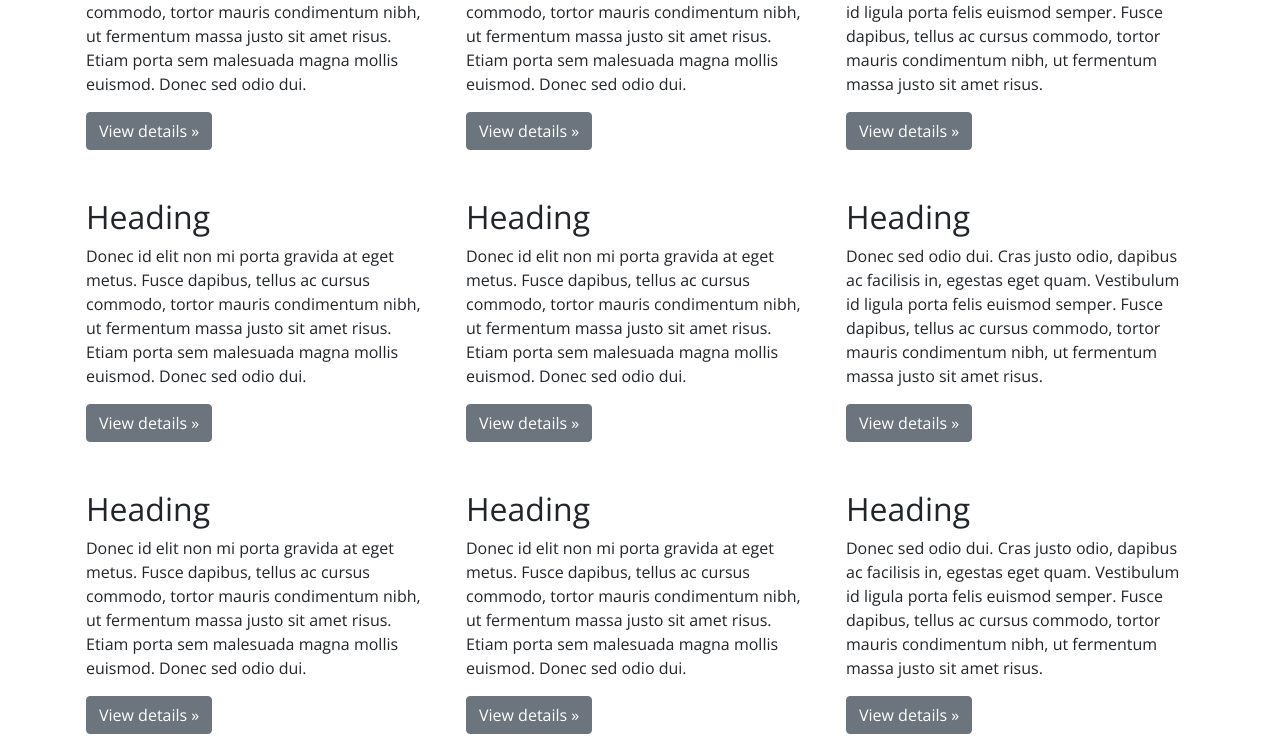
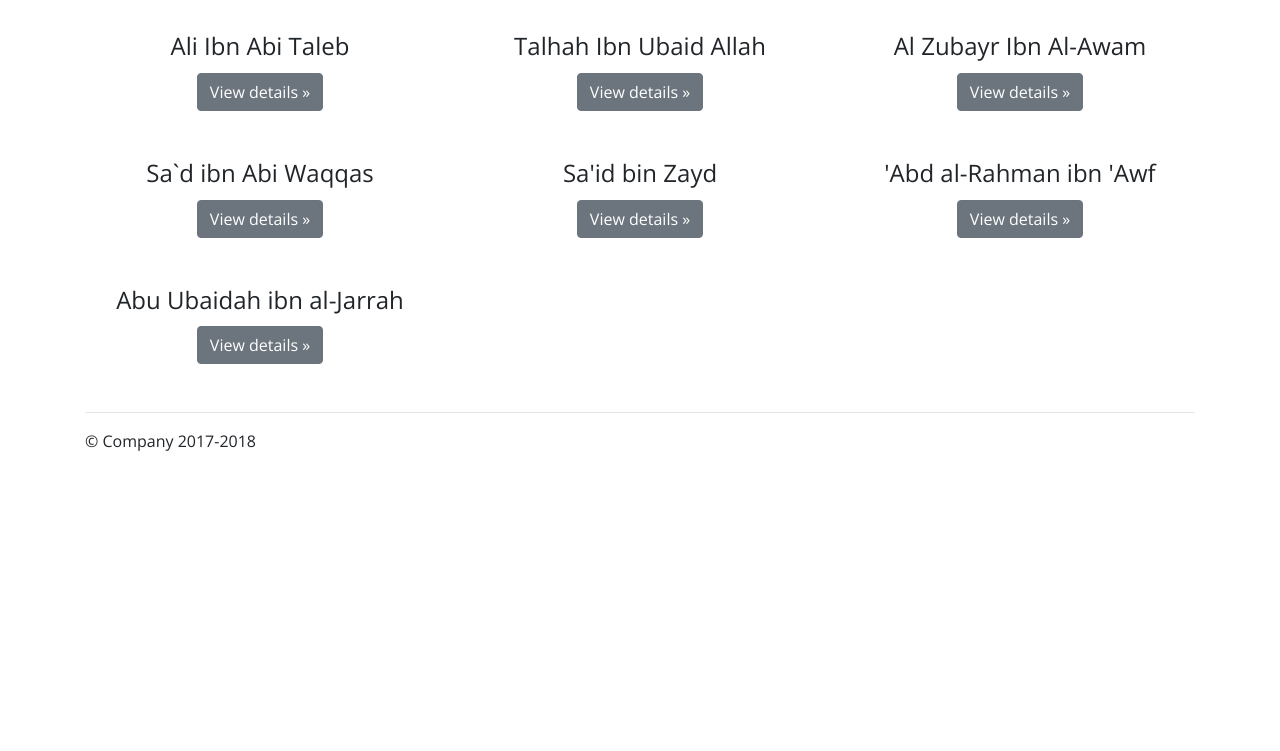
Before and after one commit to NourEl-dinAhmed/the-ten-promised-paradise, a plain HTML site: page index.html in a window 1280 px wide. Shown: the part 542-1293 px from the top of the page. After the commit the page ends 1011 px from the top, so only its background shows below. Drawn offline with nearby package versions, Linux system fonts and the light colour scheme.

Commit message:
"chnaged layout for the 'main' content and fixed a bug in the navbar'"

```diff
--- a/css/custom.css
+++ b/css/custom.css
@@ -16,3 +16,9 @@ body {
                0 10px 10px rgba(0,0,0,.2),
                0 20px 20px rgba(0,0,0,.15);
 }
+
+@media ( min-width: 768px) {
+    .navbar-brand {
+        margin-left: 3rem;
+    }
+}
--- a/index.html
+++ b/index.html
@@ -22,7 +22,7 @@
         <button class="navbar-toggler" type="button" data-toggle="collapse" data-target="#toggler" aria-controls="toggler" aria-expanded="false" aria-label="Toggle navigation">
           <span class="navbar-toggler-icon"></span>
         </button>
-        <a class="navbar-brand ml-5 font-weight-bold" href="#">The Ten Promised Paradise</a>
+        <a class="navbar-brand font-weight-bold" href="#">The Ten Promised Paradise</a>
 
         <div class="collapse navbar-collapse" id="toggler">
           <ul class="navbar-nav mr-auto mt-2 mt-lg-0">
@@ -49,59 +49,49 @@
       <div class="container">
         <!-- row 1 -->
         <div class="row">
-          <div class="col-md-4 p-3">
-            <h2>Heading</h2>
-            <p>Donec id elit non mi porta gravida at eget metus. Fusce dapibus, tellus ac cursus commodo, tortor mauris condimentum nibh, ut fermentum massa justo sit amet risus. Etiam porta sem malesuada magna mollis euismod. Donec sed odio dui. </p>
-            <p><a class="btn btn-secondary" href="#" role="button">View details &raquo;</a></p>
+          <div class="col-md-4 d-flex justify-content-center align-items-center flex-column">
+            <h4>Abu Bakr</h4>
+            <p class="pt-1"><a class="btn btn-secondary" href="#" role="button">View details &raquo;</a></p>
           </div>
-          <div class="col-md-4 p-3">
-            <h2>Heading</h2>
-            <p>Donec id elit non mi porta gravida at eget metus. Fusce dapibus, tellus ac cursus commodo, tortor mauris condimentum nibh, ut fermentum massa justo sit amet risus. Etiam porta sem malesuada magna mollis euismod. Donec sed odio dui. </p>
-            <p><a class="btn btn-secondary" href="#" role="button">View details &raquo;</a></p>
+          <div class="col-md-4 d-flex justify-content-center align-items-center flex-column p-3">
+            <h4>Umar Ibn Al khatab</h4>
+            <p class="pt-1"><a class="btn btn-secondary" href="#" role="button">View details &raquo;</a></p>
           </div>
-          <div class="col-md-4 p-3">
-            <h2>Heading</h2>
-            <p>Donec sed odio dui. Cras justo odio, dapibus ac facilisis in, egestas eget quam. Vestibulum id ligula porta felis euismod semper. Fusce dapibus, tellus ac cursus commodo, tortor mauris condimentum nibh, ut fermentum massa justo sit amet risus.</p>
-            <p><a class="btn btn-secondary" href="#" role="button">View details &raquo;</a></p>
+          <div class="col-md-4 d-flex justify-content-center align-items-center flex-column p-3">
+            <h4>Uthman Ibn Afan</h4>
+            <p class="pt-1"><a class="btn btn-secondary" href="#" role="button">View details &raquo;</a></p>
           </div>
         </div>
         <div class="row">
-          <div class="col-md-4 p-3">
-            <h2>Heading</h2>
-            <p>Donec id elit non mi porta gravida at eget metus. Fusce dapibus, tellus ac cursus commodo, tortor mauris condimentum nibh, ut fermentum massa justo sit amet risus. Etiam porta sem malesuada magna mollis euismod. Donec sed odio dui. </p>
-            <p><a class="btn btn-secondary" href="#" role="button">View details &raquo;</a></p>
+          <div class="col-md-4 d-flex justify-content-center align-items-center flex-column p-3">
+            <h4>Ali Ibn Abi Taleb</h4>
+            <p class="pt-1"><a class="btn btn-secondary" href="#" role="button">View details &raquo;</a></p>
           </div>
-          <div class="col-md-4 p-3">
-            <h2>Heading</h2>
-            <p>Donec id elit non mi porta gravida at eget metus. Fusce dapibus, tellus ac cursus commodo, tortor mauris condimentum nibh, ut fermentum massa justo sit amet risus. Etiam porta sem malesuada magna mollis euismod. Donec sed odio dui. </p>
-            <p><a class="btn btn-secondary" href="#" role="button">View details &raquo;</a></p>
+          <div class="col-md-4 d-flex justify-content-center align-items-center flex-column p-3">
+            <h4>Talhah Ibn Ubaid Allah</h4>
+            <p class="pt-1"><a class="btn btn-secondary" href="#" role="button">View details &raquo;</a></p>
           </div>
-          <div class="col-md-4 p-3">
-            <h2>Heading</h2>
-            <p>Donec sed odio dui. Cras justo odio, dapibus ac facilisis in, egestas eget quam. Vestibulum id ligula porta felis euismod semper. Fusce dapibus, tellus ac cursus commodo, tortor mauris condimentum nibh, ut fermentum massa justo sit amet risus.</p>
-            <p><a class="btn btn-secondary" href="#" role="button">View details &raquo;</a></p>
+          <div class="col-md-4 d-flex justify-content-center align-items-center flex-column p-3">
+            <h4>Al Zubayr Ibn Al-Awam</h4>
+            <p class="pt-1"><a class="btn btn-secondary" href="#" role="button">View details &raquo;</a></p>
           </div>
         </div>
         <div class="row">
-          <div class="col-md-4 p-3">
-            <h2>Heading</h2>
-            <p>Donec id elit non mi porta gravida at eget metus. Fusce dapibus, tellus ac cursus commodo, tortor mauris condimentum nibh, ut fermentum massa justo sit amet risus. Etiam porta sem malesuada magna mollis euismod. Donec sed odio dui. </p>
-            <p><a class="btn btn-secondary" href="#" role="button">View details &raquo;</a></p>
+          <div class="col-md-4 d-flex justify-content-center align-items-center flex-column p-3">
+            <h4>Sa`d ibn Abi Waqqas</h4>
+            <p class="pt-1"><a class="btn btn-secondary" href="#" role="button">View details &raquo;</a></p>
           </div>
-          <div class="col-md-4 p-3">
-            <h2>Heading</h2>
-            <p>Donec id elit non mi porta gravida at eget metus. Fusce dapibus, tellus ac cursus commodo, tortor mauris condimentum nibh, ut fermentum massa justo sit amet risus. Etiam porta sem malesuada magna mollis euismod. Donec sed odio dui. </p>
-            <p><a class="btn btn-secondary" href="#" role="button">View details &raquo;</a></p>
+          <div class="col-md-4 d-flex justify-content-center align-items-center flex-column p-3">
+            <h4>Sa'id bin Zayd</h4>
+            <p class="pt-1"><a class="btn btn-secondary" href="#" role="button">View details &raquo;</a></p>
           </div>
-          <div class="col-md-4 p-3">
-            <h2>Heading</h2>
-            <p>Donec sed odio dui. Cras justo odio, dapibus ac facilisis in, egestas eget quam. Vestibulum id ligula porta felis euismod semper. Fusce dapibus, tellus ac cursus commodo, tortor mauris condimentum nibh, ut fermentum massa justo sit amet risus.</p>
-            <p><a class="btn btn-secondary" href="#" role="button">View details &raquo;</a></p>
+          <div class="col-md-4 d-flex justify-content-center align-items-center flex-column p-3">
+            <h4>'Abd al-Rahman ibn 'Awf</h4>
+            <p class="pt-1"><a class="btn btn-secondary" href="#" role="button">View details &raquo;</a></p>
           </div>
-          <div class="col-md-4 p-3">
-            <h2>Heading</h2>
-            <p>Donec sed odio dui. Cras justo odio, dapibus ac facilisis in, egestas eget quam. Vestibulum id ligula porta felis euismod semper. Fusce dapibus, tellus ac cursus commodo, tortor mauris condimentum nibh, ut fermentum massa justo sit amet risus.</p>
-            <p><a class="btn btn-secondary" href="#" role="button">View details &raquo;</a></p>
+          <div class="col-md-4 d-flex justify-content-center align-items-center flex-column p-3">
+            <h4>Abu Ubaidah ibn al-Jarrah</h4>
+            <p class="pt-1"><a class="btn btn-secondary" href="#" role="button">View details &raquo;</a></p>
           </div>
         </div>
 
```
